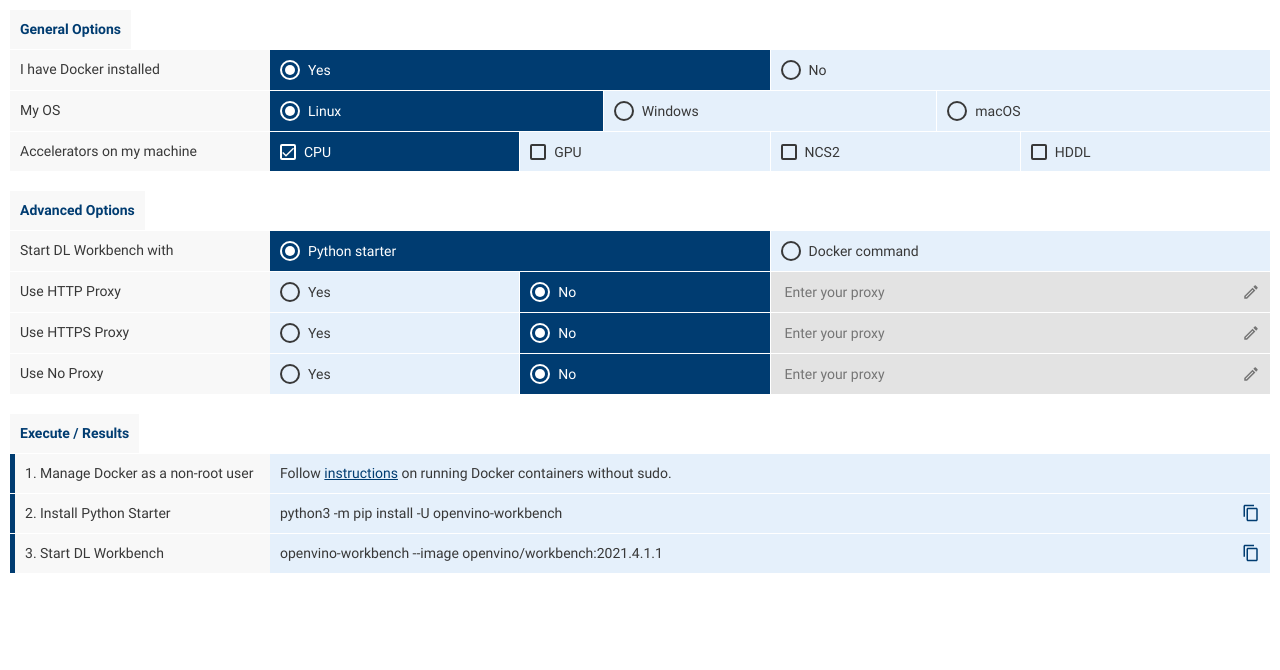
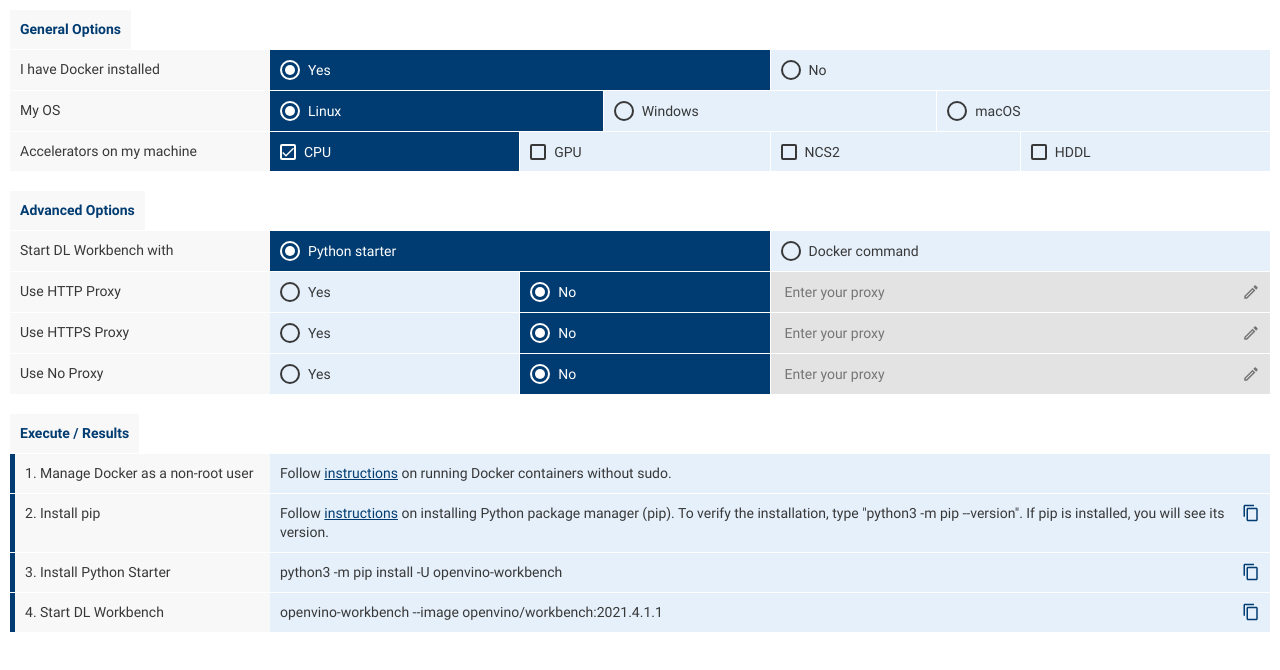
Before and after one commit to openvinotoolkit/workbench_aux, an Angular app in the folder starting_command_form/: page / in a window 1280 px wide. Shown: the top 670 px of the page. Built offline with nearby package versions, Linux system fonts and the light colour scheme.

Commit message:
added pip section

```diff
--- a/starting_command_form/src/app/shared/components/result-section/result-section.component.html
+++ b/starting_command_form/src/app/shared/components/result-section/result-section.component.html
@@ -23,6 +23,13 @@
   <div class="result-step-label">{{ resultStepsMessages.labels.installPythonWindows }}</div>
   <wb-command-output>
     <span ngProjectAs="output" [innerHTML]="resultStepsMessages.descriptions.installPythonWindows"></span>
+  </wb-command-output>
+</div>
+
+<div *ngIf="commandConfig?.startWith == StartTypes.PYTHON" class="result-step">
+  <div class="result-step-label">{{ resultStepsMessages.labels.installPip }}</div>
+  <wb-command-output [copy]="true">
+    <span class="install-instructions" ngProjectAs="output" [innerHTML]="installPipCommand"></span>
   </wb-command-output>
 </div>
 
--- a/starting_command_form/src/app/shared/components/result-section/result-section.component.ts
+++ b/starting_command_form/src/app/shared/components/result-section/result-section.component.ts
@@ -54,4 +54,14 @@
           this.messagesService.messages.resultSteps.descriptions.allocateMemoryForDocker.windows
           : this.messagesService.messages.resultSteps.descriptions.allocateMemoryForDocker.macOS;
   }
+
+  get installPipCommand() {
+    const { os } = this.commandConfig;
+    const isWindows = os === OperatingSystems.WINDOWS;
+    const pythonBinaryName = `python${isWindows? '': '3'}`;
+    const pipCommand =  `${pythonBinaryName} -m pip --version`
+    return `${this.messagesService.messages.resultSteps.descriptions.installPip}` +
+           ` "${pipCommand}". `+
+           `${this.messagesService.messages.resultSteps.descriptions.checkPipVersion}`;
+  }
 }
--- a/starting_command_form/src/assets/data/messages.json
+++ b/starting_command_form/src/assets/data/messages.json
@@ -51,23 +51,26 @@
       "start": "Start DL Workbench",
       "runDockerWithoutSudo": "Manage Docker as a non-root user",
       "installPythonWindows": "Install Python",
-      "allocateMemoryForDocker": "Configure Docker"
+      "allocateMemoryForDocker": "Configure Docker",
+      "installPip": "Install pip"
     },
     "descriptions": {
       "installDockerInstructions": {
-        "linux": "Follow <a href=\"https://docs.docker.com/engine/install/#server\" target=\"_blank\">instructions</a> on configuring Docker on Linux",
-        "windows": "Follow <a href=\"https://docs.docker.com/docker-for-windows/install/\" target=\"_blank\">instructions</a> on configuring Docker on Windows.",
-        "macOS": "Follow <a href=\"https://docs.docker.com/docker-for-mac/install/\" target=\"_blank\">instructions</a> on configuring Docker on macOS."
+        "linux": "Follow <a href=\"https://docs.docker.com/engine/install/#server\" target=\"_blank\">instructions</a> on installing Docker on Linux. To verify the installation, type \"docker --version\" in the Terminal. If Docker is installed, you will see its version.",
+        "windows": "Follow <a href=\"https://docs.docker.com/desktop/windows/install/\" target=\"_blank\">instructions</a> on installing Docker on Windows. To verify the installation, type \"docker --version\" in the Windows PowerShell. If Docker is installed, you will see its version.",
+        "macOS": "Follow <a href=\"https://docs.docker.com/desktop/mac/install/\" target=\"_blank\">instructions</a> on installing Docker on macOS. To verify the installation, type \"docker --version\" in the Terminal. If Docker is installed, you will see its version."
       },
       "runDockerWithoutSudo": "Follow <a href=\"https://docs.docker.com/engine/install/linux-postinstall/\" target=\"_blank\">instructions</a> on running Docker containers without sudo.",
       "windowsCommandComment": "# Run this command in Windows PowerShell",
       "configureHDDLInstructions": "Use the <a href=\"https://docs.openvinotoolkit.org/latest/openvino_docs_install_guides_installing_openvino_linux_ivad_vpu.html\" target=\"_blank\">Configuration Guide</a> to set up the dependencies on the host system.",
       "runHDDLDaemon": "${HDDL_INSTALL_DIR}/bin/hddldaemon",
-      "installPythonWindows": "Follow <a href=\"https://docs.python.org/3/using/windows.html#the-full-installer\" target=\"_blank\">instructions</a> on installing Python on Windows. Select \"Add Python 3.X to PATH\" option during installation. To verify the installation, type *python --version*  in the Windows PowerShell. If Python is installed, you will see its version.",
+      "installPythonWindows": "Follow <a href=\"https://docs.python.org/3/using/windows.html#the-full-installer\" target=\"_blank\">instructions</a> on installing Python on Windows. Select \"Add Python 3.X to PATH\" option during installation. To verify the installation, type \"python --version\" in the Windows PowerShell. If Python is installed, you will see its version.",
       "allocateMemoryForDocker": {
-        "macOS": "It is recommended to allocate at least 8GB Memory in the Docker Desktop settings. Follow <a href=\"https://docs.docker.com/desktop/mac/#resources\" target=\"_blank\">instructions</a> to learn how to open settings.",
-        "windows": "It is recommended to allocate at least 8GB Memory in the Docker Desktop settings. Follow <a href=\"https://docs.docker.com/desktop/windows/#resources\" target=\"_blank\">instructions</a> to learn how to open settings."
-      }
+        "macOS": "Allocate at least 8GB Memory in the <a href=\"https://docs.docker.com/desktop/mac/#resources\" target=\"_blank\">Docker Desktop settings</a>.",
+        "windows": "Allocate at least 8GB Memory in the <a href=\"https://docs.docker.com/desktop/windows/#resources\" target=\"_blank\">Docker Desktop settings</a>. Uncheck \"Use the WSL 2 based engine\" to manually configure the required resources."
+      },
+      "installPip": "Follow <a href=\"https://pip.pypa.io/en/stable/installation/\" target=\"_blank\">instructions</a> on installing Python package manager (pip). To verify the installation, type",
+      "checkPipVersion": "If pip is installed, you will see its version."
     }
   }
 }
```
